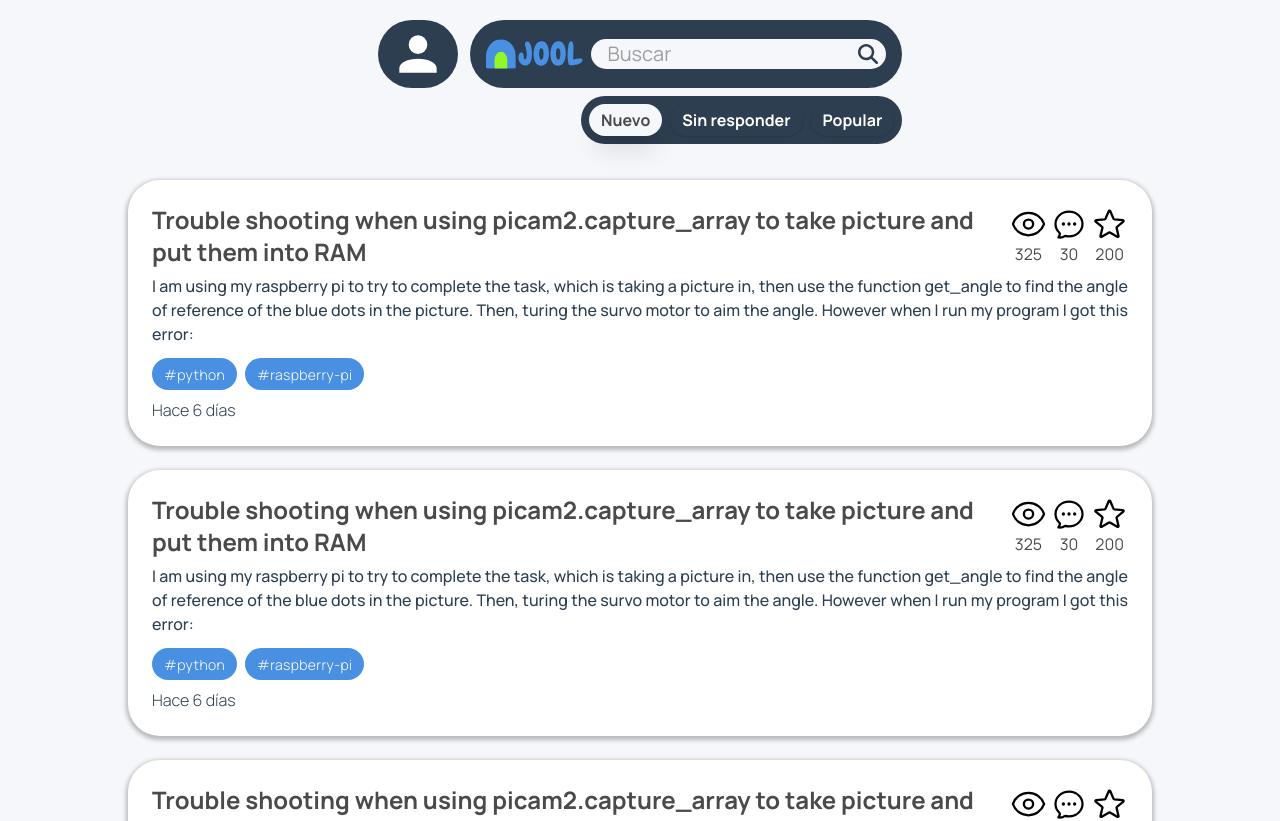
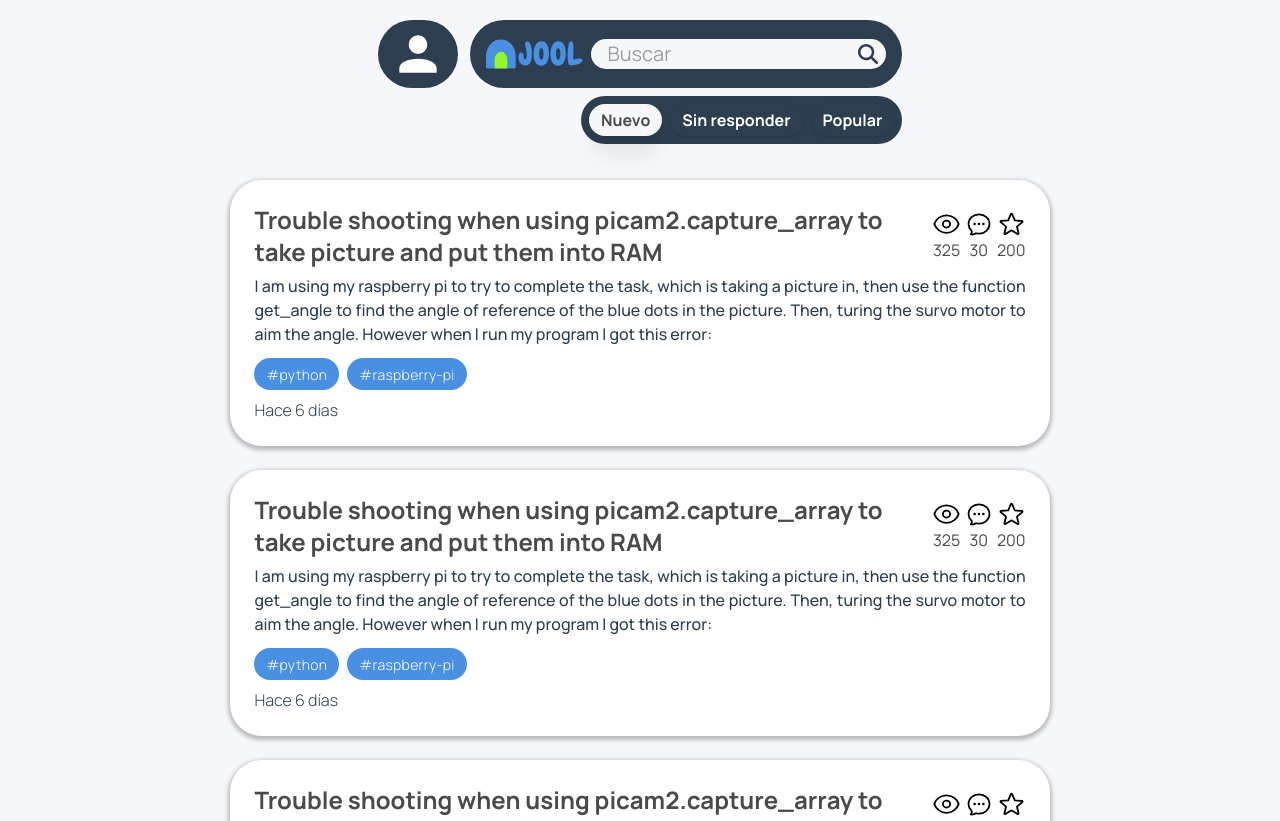
Before and after one commit to AngelAldaz/Jool, a Next.js app: page / in a window 1280 px wide. Shown: the top 821 px of the page. Built offline with nearby package versions, Linux system fonts and the light colour scheme.

Commit message:
style: center PostCard component on the page
    - Center the 'PostCard' component on the page by adjusting its width
    - Use 'w-4/5 mx-auto' classes to center with a width of 80%

```diff
--- a/src/app/page.jsx
+++ b/src/app/page.jsx
@@ -5,7 +5,7 @@ export default function Home() {
   return (
     <>
       <NavBar />
-      <main className="flex-1 space-y-6 mt-5">
+      <main className="flex-1 space-y-6 mt-5 w-4/5 mx-auto">
         <PostCard />
         <PostCard />
         <PostCard />
```
